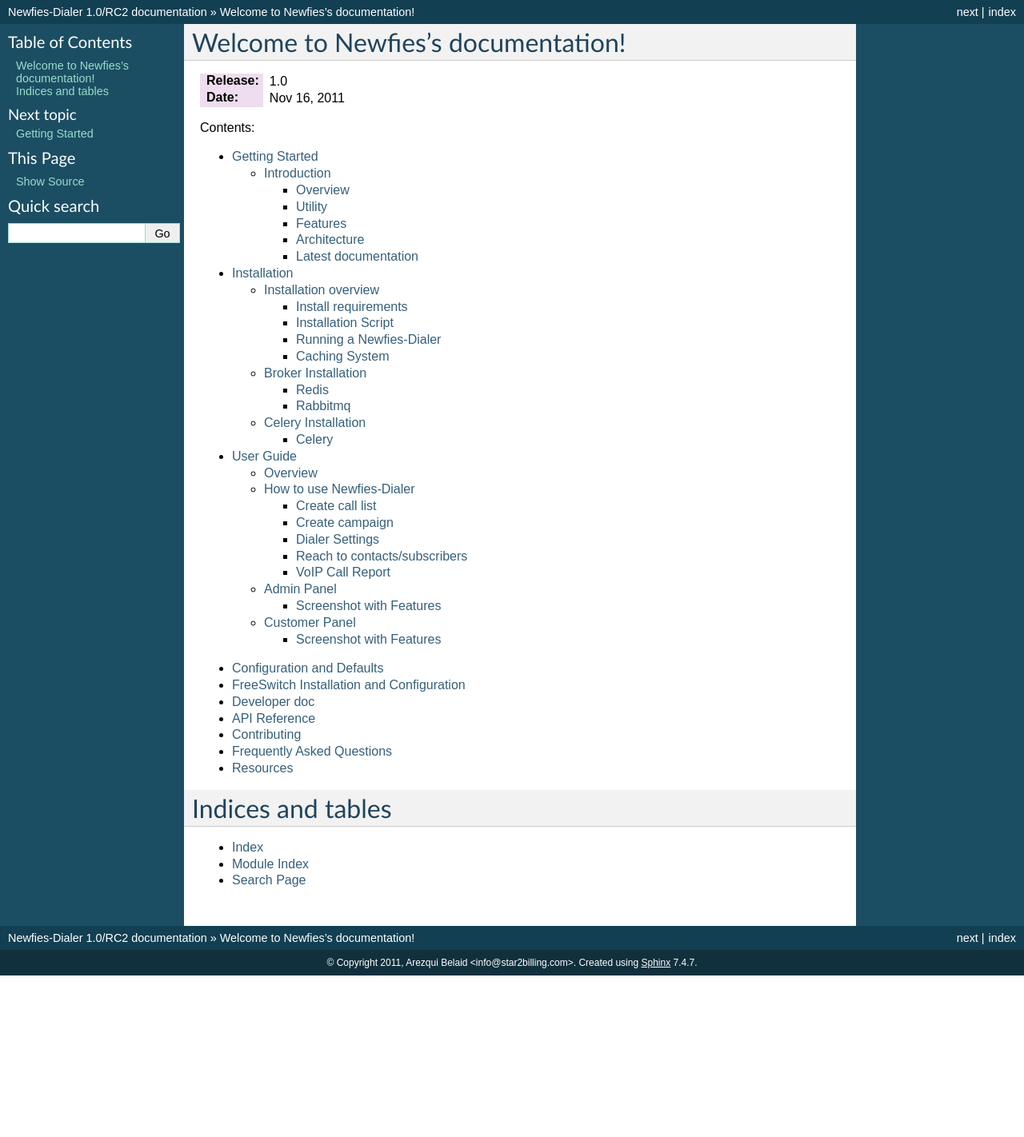
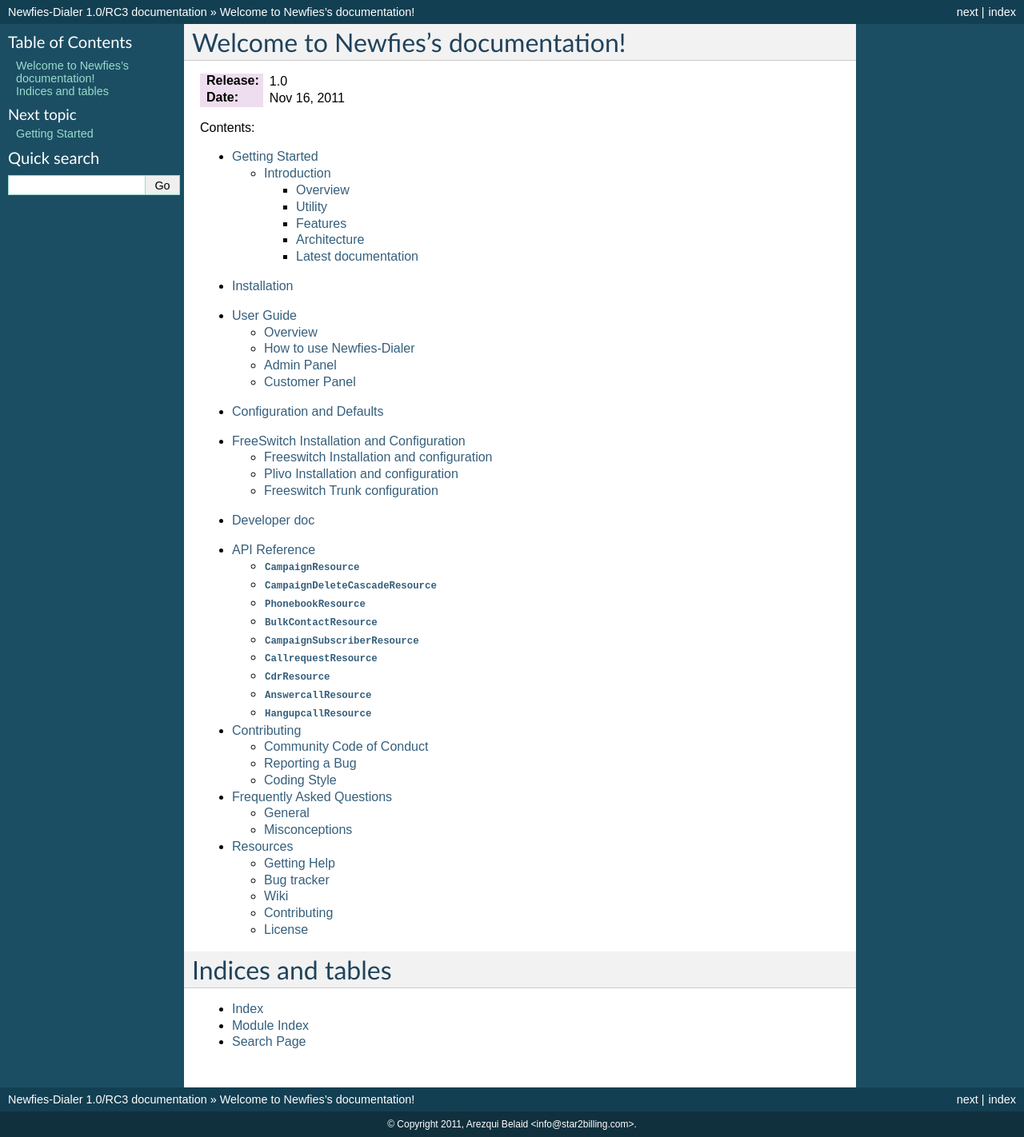
Before and after one commit to newfies-dialer/newfies-dialer, a Sphinx documentation site: the page built from docs/source/index.rst, in a window 1280 px wide. Shown: the whole page at 80% size. Built offline with Sphinx 7.4.7, drawn with Linux system fonts in a browser that asks for light colours; before the commit the page ends 1220 px from its top, so only the background shows below that; some of the changed lines change nothing that is shown.

Commit message:
Update Doc

```diff
--- a/docs/source/conf.py
+++ b/docs/source/conf.py
@@ -60,7 +60,7 @@
 # The short X.Y version.
 version = '1.0'
 # The full version, including alpha/beta/rc tags.
-release = '1.0/RC2'
+release = '1.0/RC3'
 
 # The language for content autogenerated by Sphinx. Refer to documentation
 # for a list of supported languages.
@@ -157,10 +157,10 @@
 #html_split_index = False
 
 # If true, links to the reST sources are added to the pages.
-#html_show_sourcelink = True
+html_show_sourcelink = False
 
 # If true, "Created using Sphinx" is shown in the HTML footer. Default is True.
-#html_show_sphinx = True
+html_show_sphinx = False
 
 # If true, "(C) Copyright ..." is shown in the HTML footer. Default is True.
 #html_show_copyright = True
--- a/docs/source/index.rst
+++ b/docs/source/index.rst
@@ -16,15 +16,38 @@
     :maxdepth: 3
 
     getting-started
+
+
+.. toctree::
+    :maxdepth: 1
+
     installation
+
+.. toctree::
+    :maxdepth: 2
+
+
     user-guide
 
 .. toctree::
     :maxdepth: 1
 
     configuration-defaults
+
+.. toctree::
+    :maxdepth: 2
+
     freeswitch-configuration
+
+
+.. toctree::
+    :maxdepth: 1
+
     developer-doc
+
+.. toctree::
+    :maxdepth: 2
+
     api-reference
     contributing
     faq
```
